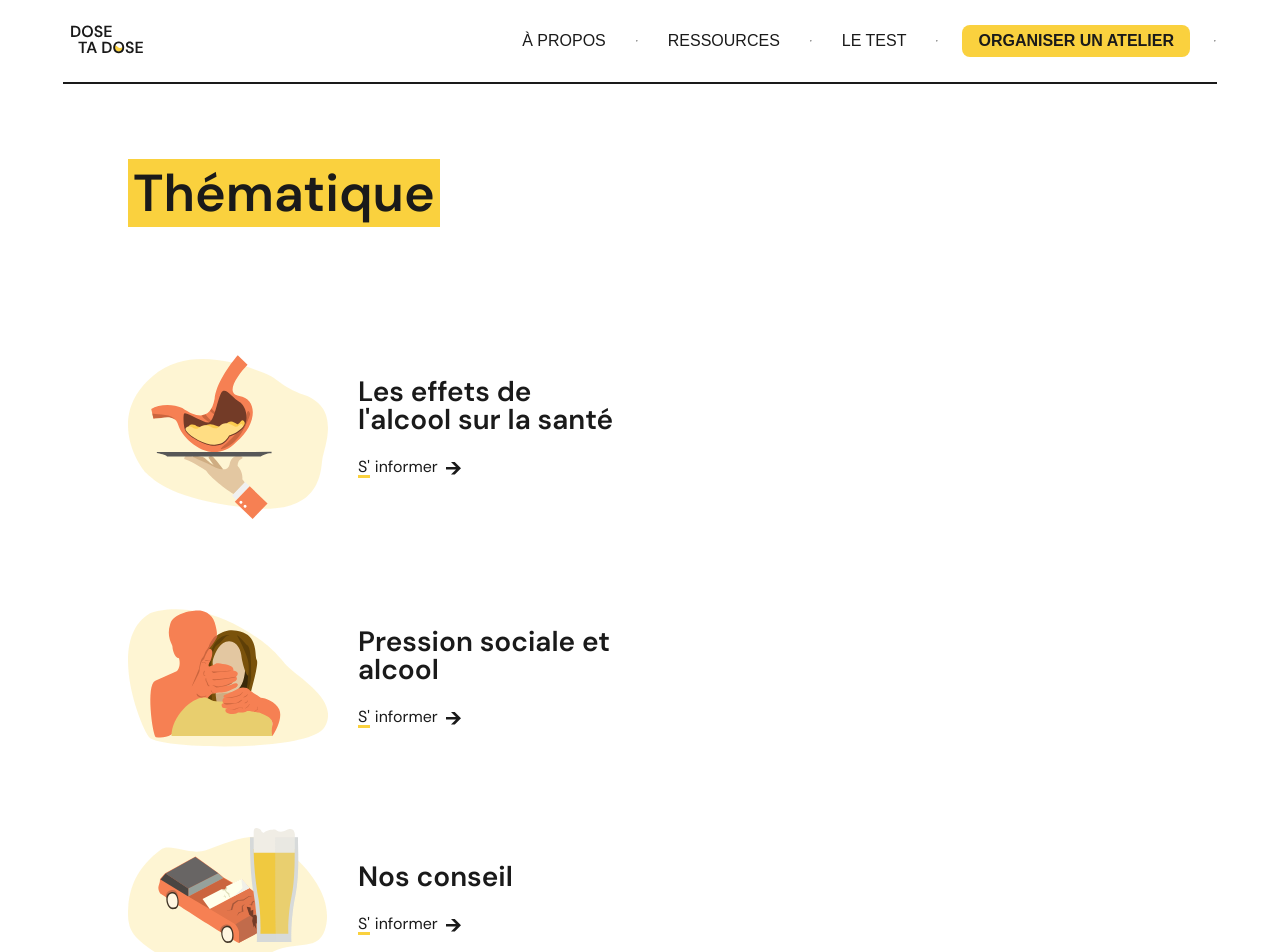
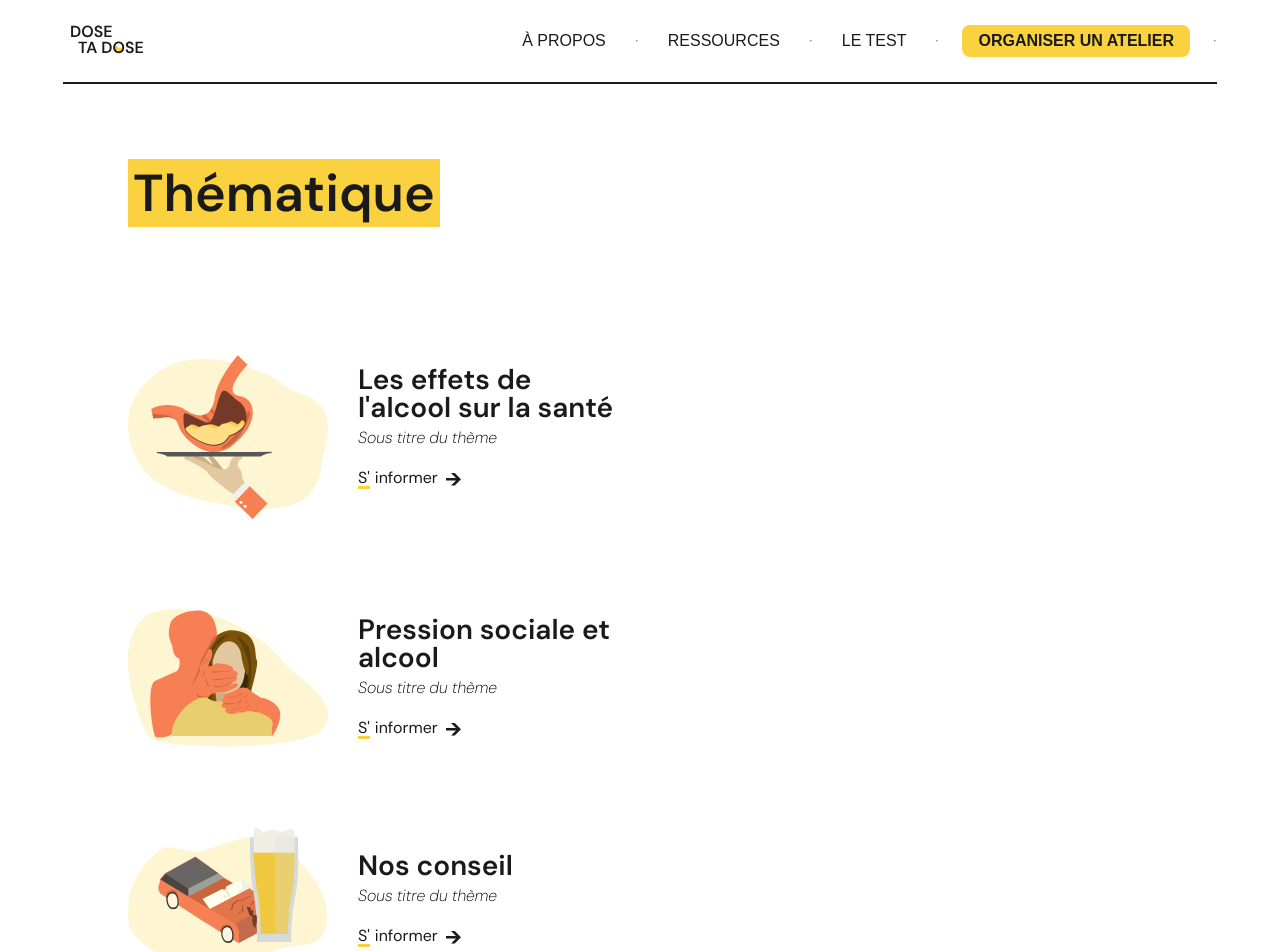
Before and after one commit to AurelianeD/dose-ta-dose, a SvelteKit app: page /ressources in a window 1280 px wide. Shown: the top 952 px of the page. Built offline with nearby package versions, Linux system fonts and the light colour scheme.

Commit message:
soustitre ressource

```diff
--- a/src/routes/ressources/+page.svelte
+++ b/src/routes/ressources/+page.svelte
@@ -10,6 +10,7 @@
                 <img src="/images/illustration-intestin.svg" alt="">
                 <div class="contenu">
                     <h2>Les effets de l'alcool sur la santé</h2>
+                    <p>Sous titre du thème</p>
                     <Link path="ressources/effetAlcool" textUnderline="S'" text="informer" />
                 </div>
             </div>
@@ -17,6 +18,7 @@
                 <img src="/images/illustration-pression.svg" alt="">
                 <div class="contenu">
                     <h2>Pression sociale et alcool</h2>
+                    <p>Sous titre du thème</p>
                     <Link path="ressources/pressionSociale" textUnderline="S'" text="informer" />
                 </div>
             </div>
@@ -24,6 +26,7 @@
                 <img src="/images/illustration-accident.svg" alt="">
                 <div class="contenu">
                     <h2>Nos conseil</h2>
+                    <p>Sous titre du thème</p>
                     <Link path="ressources/nosConseil" textUnderline="S'" text="informer" />
                 </div>
             </div>
@@ -31,6 +34,7 @@
                 <img src="/images/illustration-aide.svg" alt="">
                 <div class="contenu">
                     <h2>Aide</h2>
+                    <p>Sous titre du thème</p>
                     <Link path="ressources/aide" textUnderline="S'" text="informer" />
                 </div>
             </div>
@@ -72,7 +76,13 @@
     .contenu{
         display: flex;
         flex-direction: column;
-        gap: clamp(10px, 20vw, 25px);
+    }
+
+    p{
+        margin: 8px 0 24px 0;
+        font-weight: 200;
+        font-style: italic;
+        font-size: 16px;
     }
 
 </style>
```
